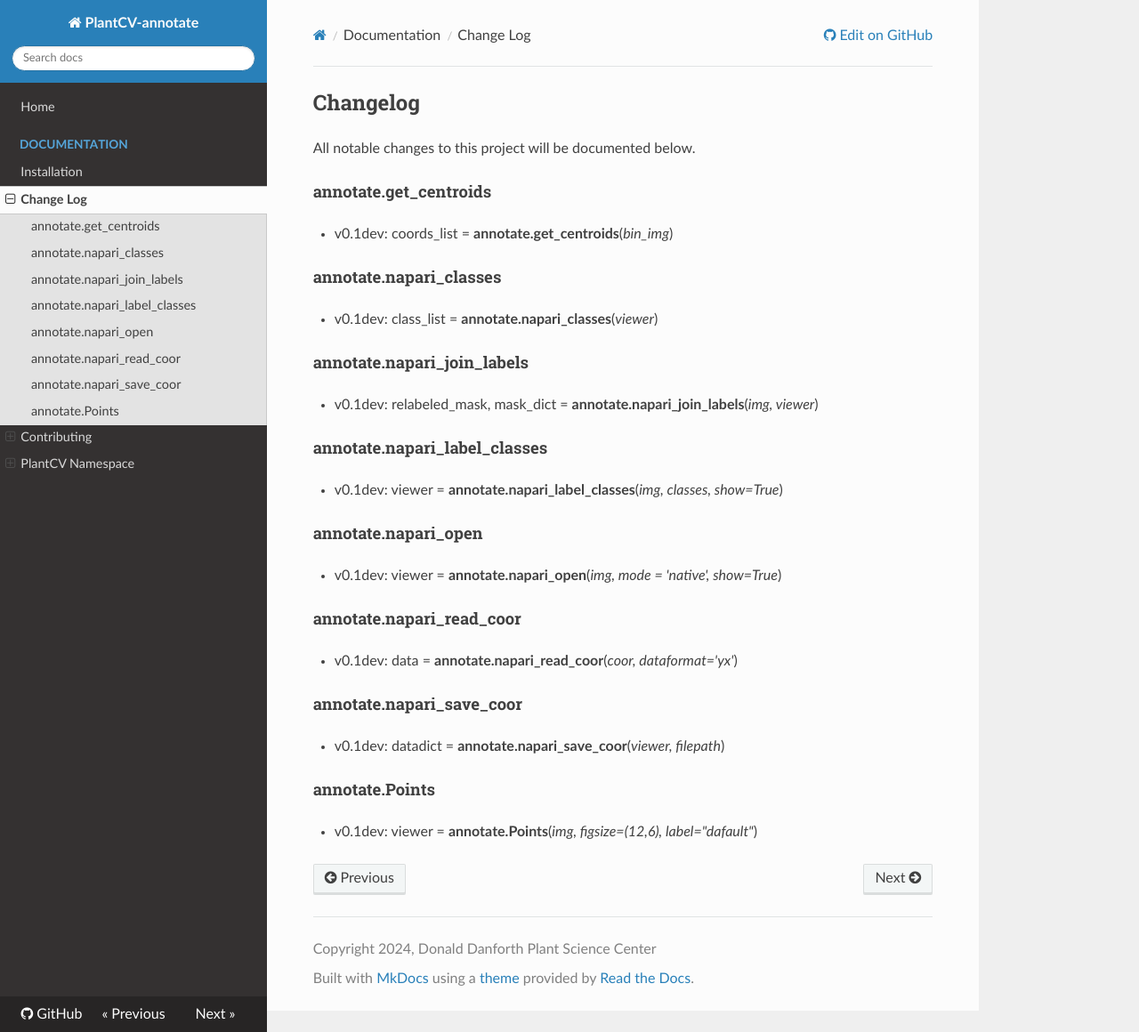
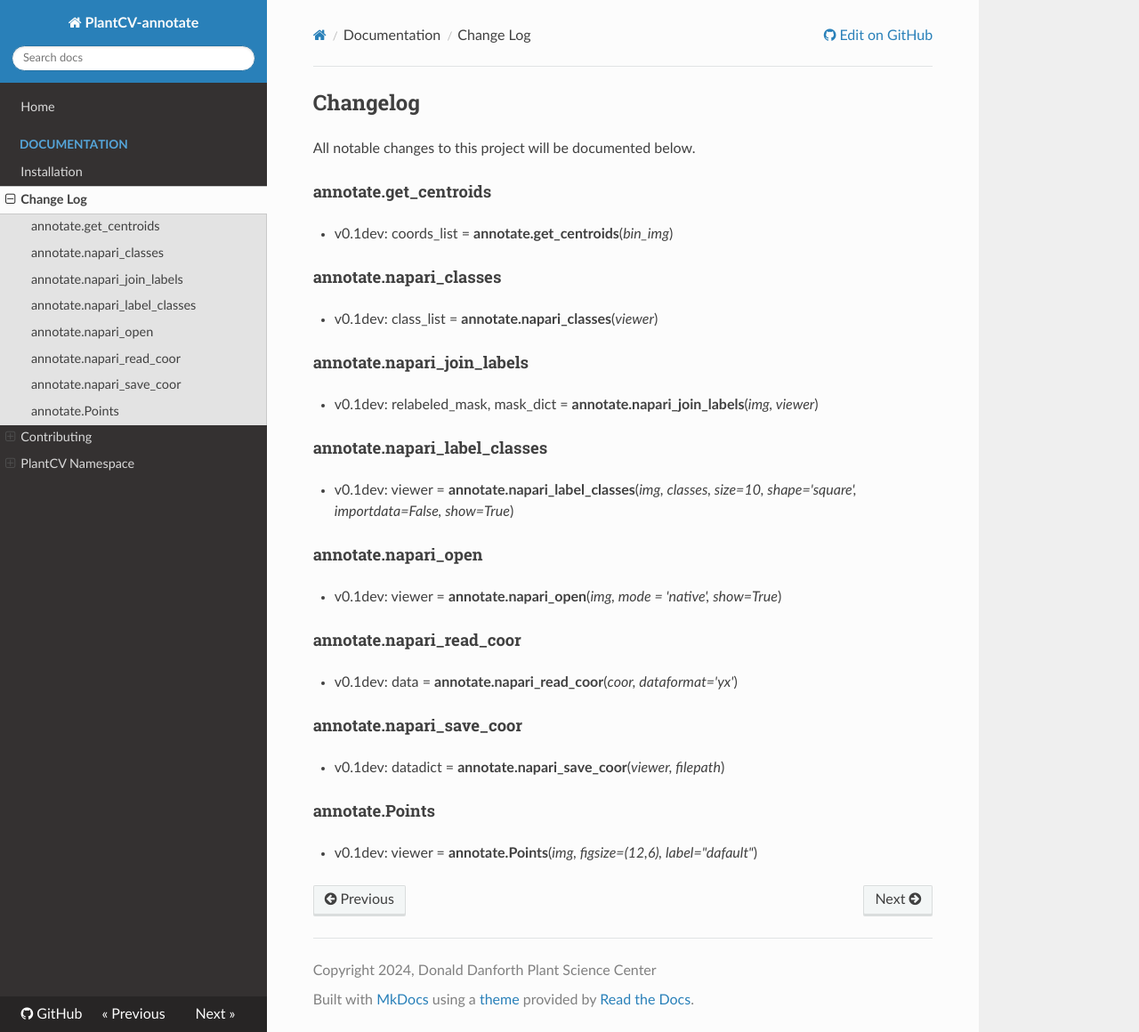
Before and after one commit to danforthcenter/plantcv-annotate, an MkDocs documentation site: the page built from docs/changelog.md, in a window 1280 px wide and 1160 px high. Shown: the whole window at 89% size. Built offline with MkDocs 1.6.1, drawn with Linux system fonts in a browser that asks for light colours; nearby versions of some CDN libraries.

Commit message:
Update changelog.md

```diff
--- a/docs/changelog.md
+++ b/docs/changelog.md
@@ -16,7 +16,7 @@
 
 #### annotate.napari_label_classes
 
-* v0.1dev: viewer = **annotate.napari_label_classes**(*img, classes, show=True*)
+* v0.1dev: viewer = **annotate.napari_label_classes**(*img, classes, size=10, shape='square', importdata=False, show=True*)
 
 #### annotate.napari_open
 
```
